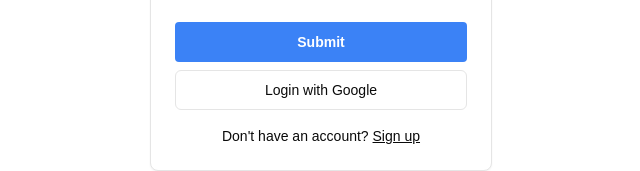
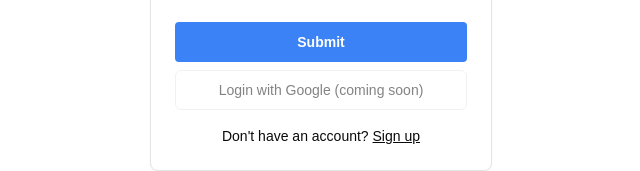
Before and after one commit to hohung170502/Test, a Next.js app: page /login in a window 1280 px wide. Shown: the part 446-617 px from the top of the page, without its empty margins (319-959 px from the left). Built offline with nearby package versions, Linux system fonts and the light colour scheme; no server answers.

Commit message:
fix: remove broken Google login button

```diff
--- a/src/app/(auth)/login/page.tsx
+++ b/src/app/(auth)/login/page.tsx
@@ -1,11 +1,17 @@
-import { LoginForm } from '@/components/login-form';
-import { getSession } from '../lib/session';
-import { Metadata } from 'next';
-import { BE_URL } from '../_constants/url';
-import Link from 'next/link';
-import { Button } from '@/components/ui/button';
-import { Card, CardContent, CardDescription, CardHeader, CardTitle } from '@/components/ui/card';
-import { SigninForm } from '../_components/_ui/signin-form';
+import { LoginForm } from "@/components/login-form";
+import { getSession } from "../lib/session";
+import { Metadata } from "next";
+import { BE_URL } from "../_constants/url";
+import Link from "next/link";
+import { Button } from "@/components/ui/button";
+import {
+  Card,
+  CardContent,
+  CardDescription,
+  CardHeader,
+  CardTitle,
+} from "@/components/ui/card";
+import { SigninForm } from "../_components/_ui/signin-form";
 export const metadata: Metadata = {
   title: "Sign In",
 };
@@ -15,34 +21,28 @@ export default async function Page() {
     return <div>You are already logged in.</div>;
   }
   return (
-    <div className='flex h-screen w-full items-center justify-center px-4'>
+    <div className="flex h-screen w-full items-center justify-center px-4">
       <Card>
         <CardHeader>
-          <CardTitle className='text-2xl'>Login</CardTitle>
+          <CardTitle className="text-2xl">Login</CardTitle>
           <CardDescription>
             Enter your email below to login to your account
           </CardDescription>
         </CardHeader>
         <CardContent>
           <SigninForm />
-          <Link href="#">
-            <Button
-              variant='outline'
-              className='w-full mt-2'>
-              Login with Google
+          <Link href="#" aria-disabled>
+            <Button variant="outline" className="w-full mt-2" disabled>
+              Login with Google (coming soon)
             </Button>
           </Link>
-          <div className='mt-4 text-center text-sm'>
-            Don&apos;t have an account?{' '}
-            <Link
-              href='register'
-              className='underline'>
+          <div className="mt-4 text-center text-sm">
+            Don&apos;t have an account?{" "}
+            <Link href="register" className="underline">
               Sign up
             </Link>
           </div>
-
         </CardContent>
-
       </Card>
     </div>
   );
```
